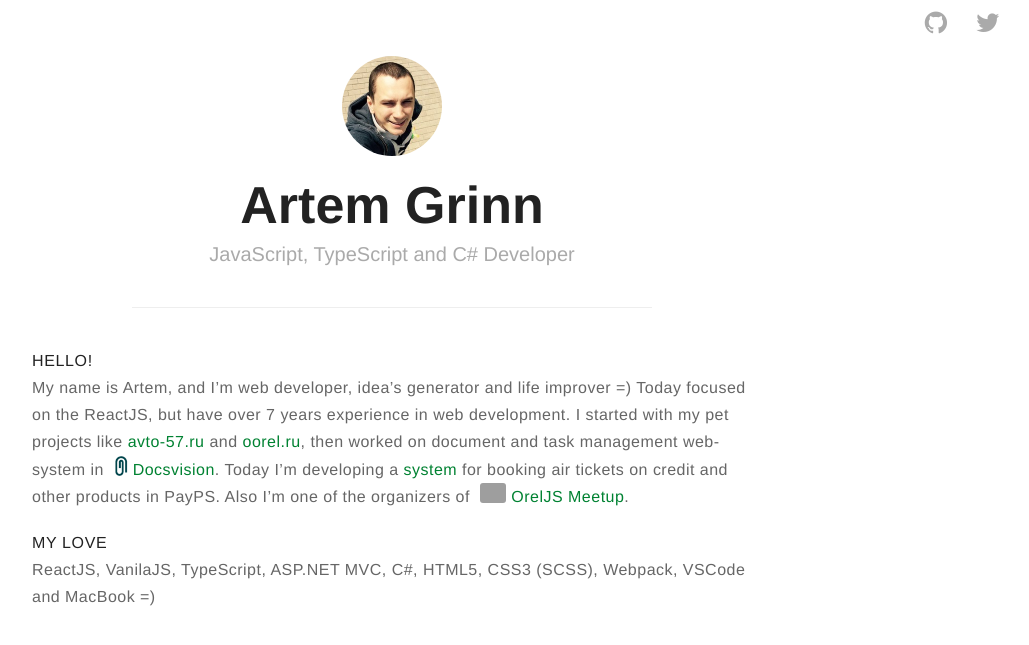
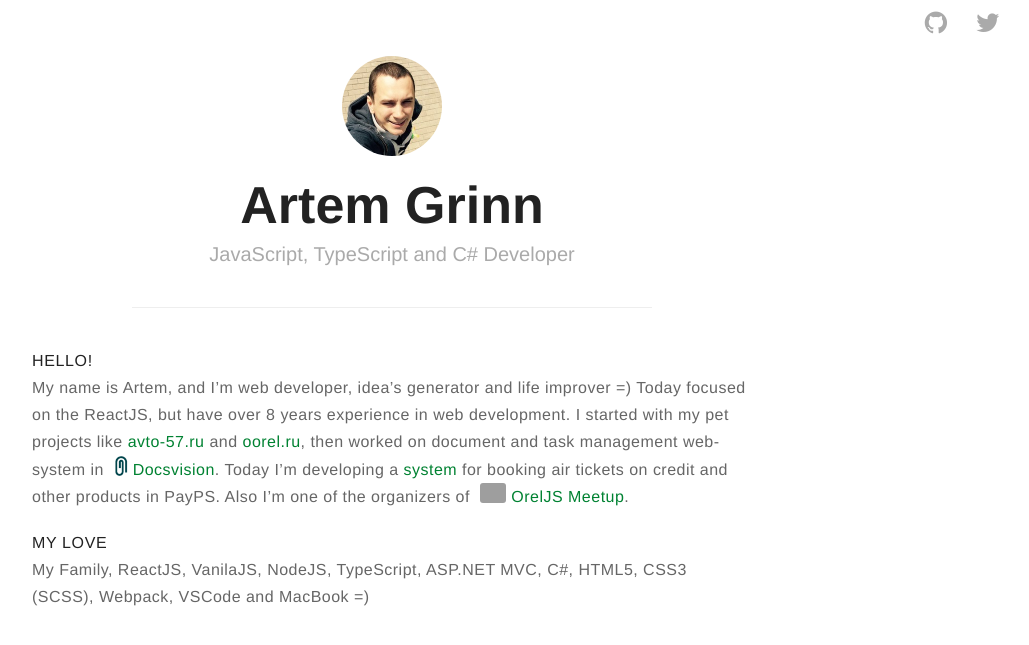
Before and after one commit to ArtemGrinn/artemgrinn.github.io, a Jekyll site: the page built from index.md, in a window 1280 px wide. Shown: the top 645 px of the page, without its empty margins (248-1277 px from the left). Built offline with Jekyll 4.4.1, drawn with Linux system fonts in a browser that asks for light colours; our own code applies the rules of GitHub Pages for plain Markdown files.

Commit message:
Update index.md

```diff
--- a/index.md
+++ b/index.md
@@ -4,9 +4,9 @@
 
 # HELLO!
 
-My name is Artem, and I'm web developer, idea's generator and life improver =) Today focused on the ReactJS, but have over 7 years experience in web development.
+My name is Artem, and I'm web developer, idea's generator and life improver =) Today focused on the ReactJS, but have over 8 years experience in web development.
 I started with my pet projects like [avto-57.ru](http://avto-57.ru) and [oorel.ru](http://oorel.ru), then worked on document and task management web-system in ![DV logo](http://artemgrinn.github.io/assets/images/dv.png) [Docsvision](http://www.docsvision.com/products/legkiy-klient/).
 Today I'm developing a [system](https://travel.payps.ru/bilet) for booking air tickets on credit and other products in PayPS. Also I'm one of the organizers of ![OrelJS logo](http://artemgrinn.github.io/assets/images/oreljs.svg) [OrelJS Meetup](http://oreljs.ru).
 
 # MY LOVE
-ReactJS, VanilaJS, TypeScript, ASP.NET MVC, C#, HTML5, CSS3 (SCSS), Webpack, VSCode and MacBook =)
+My Family, ReactJS, VanilaJS, NodeJS, TypeScript, ASP.NET MVC, C#, HTML5, CSS3 (SCSS), Webpack, VSCode and MacBook =)
```
